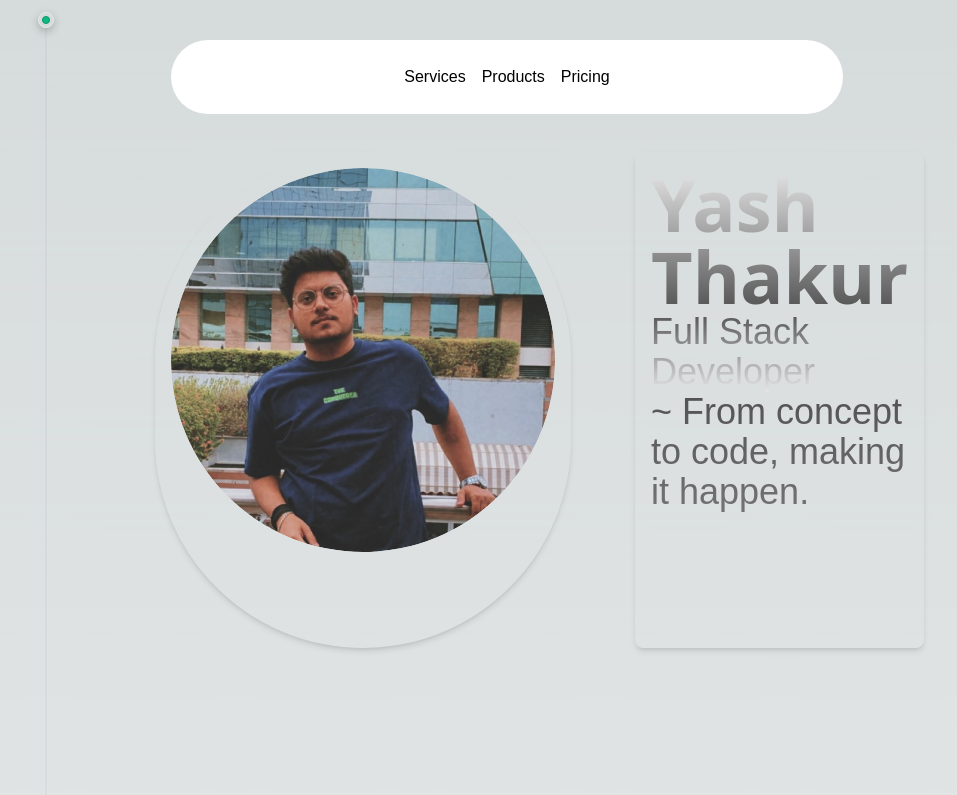
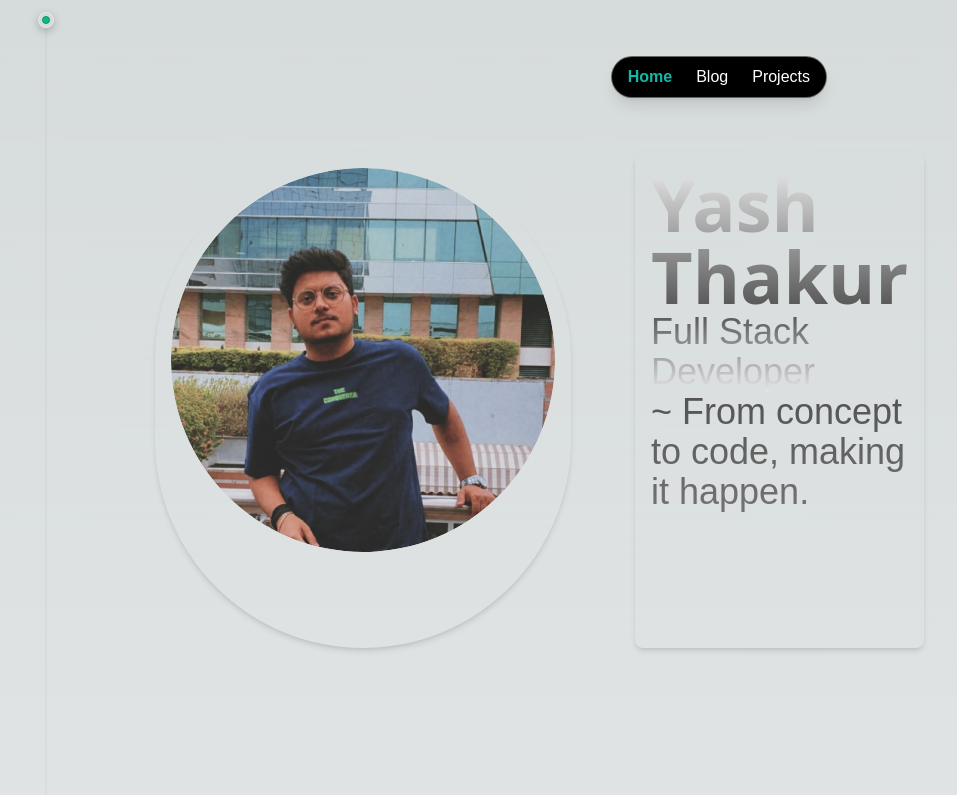
Before and after one commit to sincerelyyyash/portfolio, a Next.js app: page / in a window 1280 px wide. Shown: the top 795 px of the page, without its empty margins (133-1090 px from the left). Built offline with nearby package versions, Linux system fonts and the light colour scheme; a web font is replaced by a local one.

Commit message:
Navbar updated

```diff
--- a/components/Navbar.tsx
+++ b/components/Navbar.tsx
@@ -1,62 +1,38 @@
+
 "use client";
 
-import React, { useState } from 'react';
-import { HoveredLink, Menu, MenuItem, ProductItem } from "./ui/navbar-menu";
-
+import React from 'react';
+import { useRouter } from 'next/navigation';
 
 export function Navbar(): JSX.Element {
-  const [active, setActive] = useState<string | null>(null);
+  const router = useRouter();
+
+  const handleNavigation = (path: string) => {
+    router.push(path);
+  };
 
   return (
-    <div
-      className="fixed top-10 inset-x-0 max-w-2xl mx-auto z-50"
-    >
-      <Menu setActive={setActive}>
-        <MenuItem setActive={setActive} active={active} item="Services">
-          <div className="flex flex-col space-y-4 text-sm">
-            <HoveredLink href="/web-dev">Web Development</HoveredLink>
-            <HoveredLink href="/interface-design">Interface Design</HoveredLink>
-            <HoveredLink href="/seo">Search Engine Optimization</HoveredLink>
-            <HoveredLink href="/branding">Branding</HoveredLink>
-          </div>
-        </MenuItem>
-        <MenuItem setActive={setActive} active={active} item="Products">
-          <div className="  text-sm grid grid-cols-2 gap-10 p-4">
-            <ProductItem
-              title="Algochurn"
-              href="https://algochurn.com"
-              src="https://assets.aceternity.com/demos/algochurn.webp"
-              description="Prepare for tech interviews like never before."
-            />
-            <ProductItem
-              title="Tailwind Master Kit"
-              href="https://tailwindmasterkit.com"
-              src="https://assets.aceternity.com/demos/tailwindmasterkit.webp"
-              description="Production ready Tailwind css components for your next project"
-            />
-            <ProductItem
-              title="Moonbeam"
-              href="https://gomoonbeam.com"
-              src="https://assets.aceternity.com/demos/Screenshot+2024-02-21+at+11.51.31%E2%80%AFPM.png"
-              description="Never write from scratch again. Go from idea to blog in minutes."
-            />
-            <ProductItem
-              title="Rogue"
-              href="https://userogue.com"
-              src="https://assets.aceternity.com/demos/Screenshot+2024-02-21+at+11.47.07%E2%80%AFPM.png"
-              description="Respond to government RFPs, RFIs and RFQs 10x faster using AI"
-            />
-          </div>
-        </MenuItem>
-        <MenuItem setActive={setActive} active={active} item="Pricing">
-          <div className="flex flex-col space-y-4 text-sm">
-            <HoveredLink href="/hobby">Hobby</HoveredLink>
-            <HoveredLink href="/individual">Individual</HoveredLink>
-            <HoveredLink href="/team">Team</HoveredLink>
-            <HoveredLink href="/enterprise">Enterprise</HoveredLink>
-          </div>
-        </MenuItem>
-      </Menu>
+    <div className="fixed top-10 inset-x-0 max-w-2xl mx-auto z-50 flex items-center justify-end p-4">
+      <div className="flex space-x-6 bg-black rounded-full p-2 px-4 shadow-lg border border-white/[0.40]">
+        <button
+          onClick={() => handleNavigation('/home')}
+          className="text-teal-500 font-bold hover:text-white transition duration-300"
+        >
+          Home
+        </button>
+        <button
+          onClick={() => handleNavigation('/blog')}
+          className="text-white hover:text-teal-500 transition duration-300"
+        >
+          Blog
+        </button>
+        <button
+          onClick={() => handleNavigation('/projects')}
+          className="text-white hover:text-teal-500 transition duration-300"
+        >
+          Projects
+        </button>
+      </div>
     </div>
   );
 }
```
